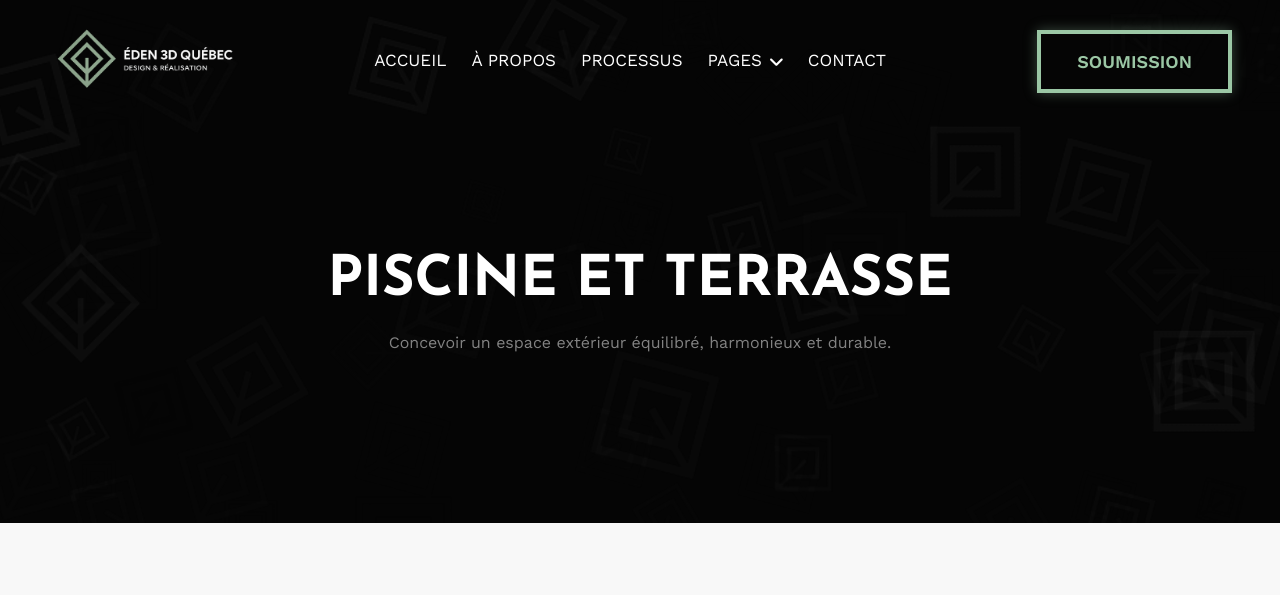
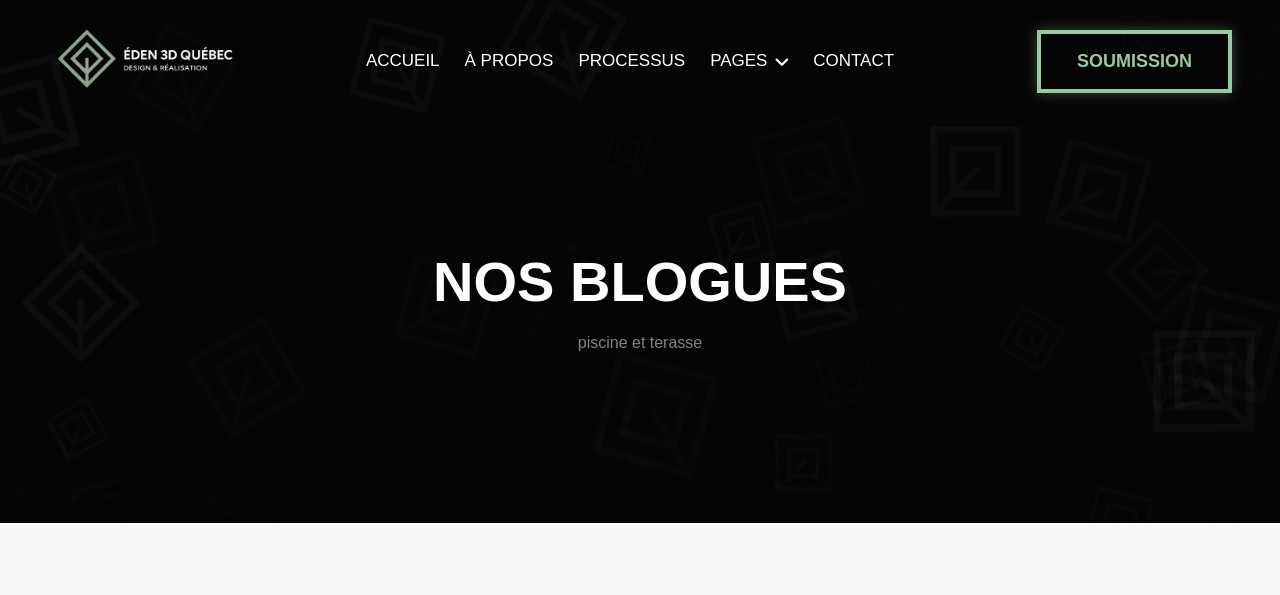
Before and after one commit to wafae28/eden-3d, a PHP site: page /blogues/blog1.html in a window 1280 px wide. Shown: the top 595 px of the page. Run offline with PHP 8.4, Linux system fonts and the light colour scheme; some libraries are stand-ins or nearby versions.

Commit message:
ecriture

```diff
--- a/blog.html
+++ b/blog.html
@@ -12,7 +12,7 @@
   <!-- Google Fonts -->
   <link rel="preconnect" href="https://fonts.googleapis.com">
   <link rel="preconnect" href="https://fonts.gstatic.com" crossorigin>
-  <link href="https://fonts.googleapis.com/css2?family=Josefin+Sans:wght@300;700&family=Work+Sans:wght@400;600&display=swap" rel="stylesheet">
+  <href="https://fonts.googleapis.com/css2?family=Josefin+Sans:wght@300;700&family=Work+Sans:wght@400;600&display=swap"">
 
   <!-- Icons -->
   <link href="https://cdnjs.cloudflare.com/ajax/libs/font-awesome/7.0.0/css/all.min.css" rel="stylesheet">
--- a/blogues/blog1.html
+++ b/blogues/blog1.html
@@ -14,7 +14,7 @@
   <!-- Google Web Fonts -->
   <link rel="preconnect" href="https://fonts.googleapis.com">
   <link rel="preconnect" href="https://fonts.gstatic.com" crossorigin>
-  <link href="https://fonts.googleapis.com/css2?family=Josefin+Sans:wght@300;700&family=Work+Sans:wght@400;600&display=swap" rel="stylesheet">
+  <link href="https://fonts.googleapis.com/css2?family=Josefin+Sans:wght@300;700&family=Work+Sans:wght@400;600&display=swap">
 
   <!-- Icon Font Stylesheet -->
   <link href="https://cdnjs.cloudflare.com/ajax/libs/font-awesome/7.0.0/css/all.min.css" rel="stylesheet">
@@ -162,11 +162,11 @@
 <div class="blog">
     <div class="container text-center py-5">
         <h1 class="display-4 text-white text-uppercase mb-3 wow animated slideInDown">
-            Piscine et terrasse
+            Nos Blogues
           </h1>
 
           <p class="text-white-50 mb-0 wow animated fadeInUp">
-            Concevoir un espace extérieur équilibré, harmonieux et durable.
+            piscine et terasse
           </p>
     </div>
   </div>
--- a/css/style.css
+++ b/css/style.css
@@ -666,6 +666,8 @@
     }
   }
 
+
+
   /* =========================================
      CARTES ARTICLES (blanc, pro)
      ========================================= */
```
